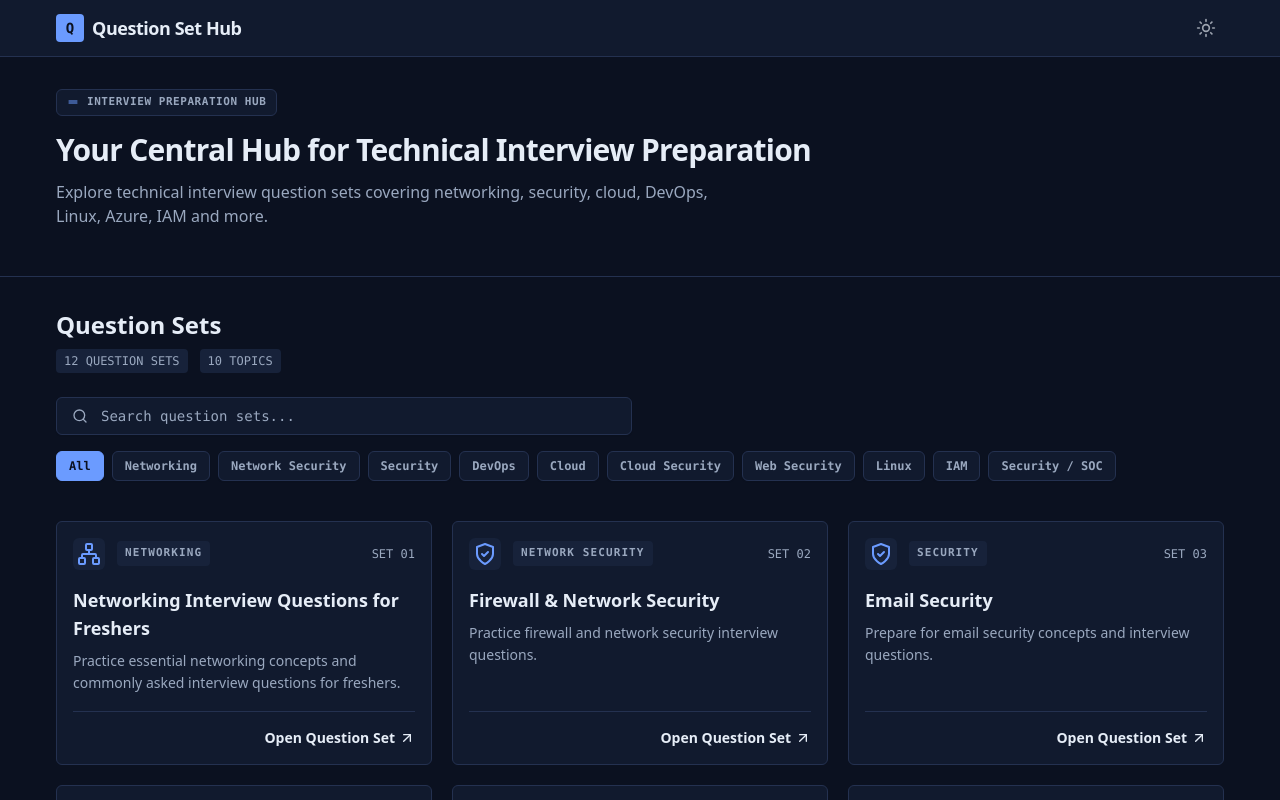
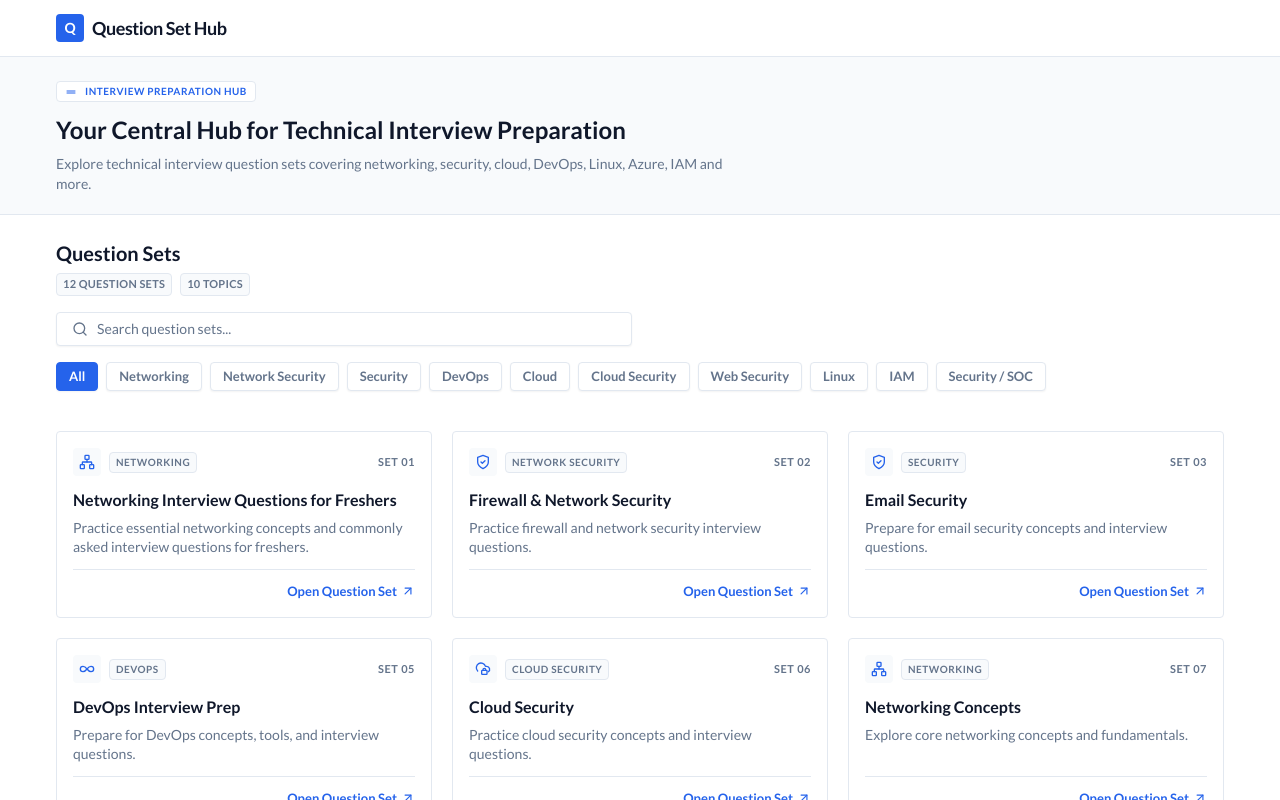
Before and after one commit to Nirmalakhadka18/Question_Set_Hub, a React (Vite) app: page / in a window 1280 px wide. Shown: the top 800 px of the page. Built offline with nearby package versions, Linux system fonts and the light colour scheme.

Commit message:
Apply white Lato design standard

```diff
--- a/index.html
+++ b/index.html
@@ -14,12 +14,11 @@
     <meta name="twitter:description" content="https://question-set-hub.pages.dev/" />
     <title>Question Set Hub | Technical Interview Preparation</title>
     <link rel="canonical" href="https://question-set-hub.pages.dev/" />
-    <script>
-      // Enforce dark technical theme by default
-      document.documentElement.classList.add('dark');
-    </script>
+    <link rel="preconnect" href="https://fonts.googleapis.com">
+    <link rel="preconnect" href="https://fonts.gstatic.com" crossorigin>
+    <link href="https://fonts.googleapis.com/css2?family=Lato:ital,wght@0,300;0,400;0,700;0,900;1,400&display=swap" rel="stylesheet">
   </head>
-  <body class="bg-[var(--bg)] dark:bg-[var(--bg)] text-[var(--fg)] dark:text-[var(--fg)] antialiased">
+  <body class="bg-[var(--bg)] text-[var(--fg)] antialiased font-sans">
     <div id="root"></div>
     <script type="module" src="/src/main.tsx"></script>
   </body>
--- a/src/App.tsx
+++ b/src/App.tsx
@@ -30,14 +30,14 @@ function App() {
       <main>
         <Hero />
 
-        <section id="question-sets" className="py-8">
+        <section id="question-sets" className="pt-6 pb-8">
           <div className="mx-auto max-w-[1600px] px-4 md:px-8 lg:px-12 xl:px-14">
-            <div className="mb-6 flex flex-col md:flex-row md:items-center justify-between gap-4">
+            <div className="mb-4 flex flex-col md:flex-row md:items-center justify-between gap-4">
               <div>
-                <h2 className="text-xl font-bold text-[var(--fg)] sm:text-2xl">Question Sets</h2>
-                <div className="mt-2 flex items-center gap-3 text-xs font-mono text-[var(--fg-muted)]">
-                  <span className="bg-[var(--surface-2)] px-2 py-1 rounded">{questionSets.length} QUESTION SETS</span>
-                  <span className="bg-[var(--surface-2)] px-2 py-1 rounded">{categories.length - 1} TOPICS</span>
+                <h2 className="text-lg font-bold text-[var(--fg)] sm:text-xl">Question Sets</h2>
+                <div className="mt-1.5 flex items-center gap-2 text-[11px] font-bold tracking-wide text-[var(--fg-muted)]">
+                  <span className="bg-[var(--surface-2)] border border-[var(--border)] px-1.5 py-0.5 rounded">{questionSets.length} QUESTION SETS</span>
+                  <span className="bg-[var(--surface-2)] border border-[var(--border)] px-1.5 py-0.5 rounded">{categories.length - 1} TOPICS</span>
                 </div>
               </div>
             </div>
--- a/src/components/CategoryFilter.tsx
+++ b/src/components/CategoryFilter.tsx
@@ -14,10 +14,10 @@ export default function CategoryFilter({ categories, selectedCategory, onSelectC
               key={category}
               onClick={() => onSelectCategory(category)}
               aria-pressed={selectedCategory === category}
-              className={`rounded-md px-3 py-1.5 text-xs font-mono font-semibold transition-colors border focus-visible:outline-none focus-visible:ring-2 focus-visible:ring-offset-2 focus-visible:ring-[var(--accent)] shadow-sm ${
+              className={`rounded px-3 py-1 text-[13px] font-bold transition-colors border focus-visible:outline-none focus-visible:ring-2 focus-visible:ring-offset-2 focus-visible:ring-[var(--accent)] shadow-sm ${
                 selectedCategory === category
-                  ? 'bg-[var(--accent)] border-[var(--accent)] text-[#0b1120] shadow-md focus-visible:ring-offset-[var(--bg)]'
-                  : 'bg-[var(--surface)] border-[var(--border)] text-[var(--fg-muted)] hover:bg-[var(--surface-2)] hover:border-[var(--border)] hover:text-[var(--fg)]'
+                  ? 'bg-[var(--accent)] border-[var(--accent)] text-white shadow-md'
+                  : 'bg-white border-[var(--border)] text-[var(--fg-muted)] hover:bg-[var(--surface-2)] hover:border-[var(--border)] hover:text-[var(--fg)]'
               }`}
             >
               {category}
--- a/src/components/Header.tsx
+++ b/src/components/Header.tsx
@@ -1,59 +1,12 @@
-import { useState, useEffect } from 'react';
-
-const SunIcon = ({ className }: { className?: string }) => (
-  <svg xmlns="http://www.w3.org/2000/svg" width="24" height="24" viewBox="0 0 24 24" fill="none" stroke="currentColor" strokeWidth="2" strokeLinecap="round" strokeLinejoin="round" className={className}><circle cx="12" cy="12" r="4"/><path d="M12 2v2"/><path d="M12 20v2"/><path d="m4.93 4.93 1.41 1.41"/><path d="m17.66 17.66 1.41 1.41"/><path d="M2 12h2"/><path d="M20 12h2"/><path d="m6.34 17.66-1.41 1.41"/><path d="m19.07 4.93-1.41 1.41"/></svg>
-);
-
-const MoonIcon = ({ className }: { className?: string }) => (
-  <svg xmlns="http://www.w3.org/2000/svg" width="24" height="24" viewBox="0 0 24 24" fill="none" stroke="currentColor" strokeWidth="2" strokeLinecap="round" strokeLinejoin="round" className={className}><path d="M12 3a6 6 0 0 0 9 9 9 9 0 1 1-9-9Z"/></svg>
-);
-
-function ThemeToggle() {
-  const [isDark, setIsDark] = useState(false);
-
-  useEffect(() => {
-    const isDarkMode = document.documentElement.classList.contains('dark');
-    setIsDark(isDarkMode);
-  }, []);
-
-  const toggleTheme = () => {
-    const newTheme = !isDark;
-    setIsDark(newTheme);
-    if (newTheme) {
-      document.documentElement.classList.add('dark');
-      localStorage.setItem('theme', 'dark');
-    } else {
-      document.documentElement.classList.remove('dark');
-      localStorage.setItem('theme', 'light');
-    }
-  };
-
-  return (
-    <button
-      onClick={toggleTheme}
-      className="p-2 text-gray-500 hover:text-gray-900 dark:text-gray-400 dark:hover:text-gray-100 rounded-lg transition-colors focus:outline-none focus-visible:ring-2 focus-visible:ring-blue-500"
-      aria-label="Toggle dark mode"
-    >
-      {isDark ? <SunIcon className="h-5 w-5" /> : <MoonIcon className="h-5 w-5" />}
-    </button>
-  );
-}
-
 export default function Header() {
   return (
-    <header className="sticky top-0 z-50 w-full border-b border-[var(--border)] bg-[var(--surface)] transition-colors duration-200">
+    <header className="sticky top-0 z-50 w-full border-b border-[var(--border)] bg-[var(--surface)]">
       <div className="mx-auto flex max-w-[1600px] items-center justify-between px-4 md:px-8 lg:px-12 xl:px-14 h-14">
-        <div className="flex items-center gap-8 lg:gap-12">
-          <div className="flex items-center gap-2">
-            <div className="flex h-7 w-7 items-center justify-center rounded bg-[var(--accent)] text-[#0b1120] font-mono font-bold text-sm">
-              Q
-            </div>
-            <span className="text-lg font-bold text-[var(--fg)] tracking-tight">Question Set Hub</span>
+        <div className="flex items-center gap-2">
+          <div className="flex h-7 w-7 items-center justify-center rounded bg-[var(--accent)] text-white font-bold text-sm">
+            Q
           </div>
-        </div>
-
-        <div className="flex items-center gap-4">
-          <ThemeToggle />
+          <span className="text-lg font-bold text-[var(--fg)] tracking-tight">Question Set Hub</span>
         </div>
       </div>
     </header>
--- a/src/components/Hero.tsx
+++ b/src/components/Hero.tsx
@@ -1,18 +1,18 @@
 export default function Hero() {
   return (
-    <section className="bg-[var(--bg)] pt-8 pb-6 border-b border-[var(--border)]">
+    <section className="bg-[var(--surface-2)] pt-6 pb-5 border-b border-[var(--border)]">
       <div className="mx-auto max-w-[1600px] px-4 md:px-8 lg:px-12 xl:px-14 flex flex-col items-start text-left">
 
-        <div className="inline-flex items-center gap-2 rounded-md border border-[var(--border)] bg-[var(--surface)] px-2.5 py-1 text-[11px] font-mono font-semibold mb-4 uppercase tracking-wider text-[var(--fg-muted)]">
-          <svg width="12" height="12" viewBox="0 0 24 24" fill="none" stroke="currentColor" strokeWidth="2" strokeLinecap="round" strokeLinejoin="round" className="text-[var(--accent)]"><path d="M4 10h16"/><path d="M4 14h16"/></svg>
+        <div className="inline-flex items-center gap-2 rounded border border-[var(--border)] bg-white px-2 py-0.5 text-[10px] font-bold mb-3 uppercase tracking-wider text-[var(--accent)]">
+          <svg width="12" height="12" viewBox="0 0 24 24" fill="none" stroke="currentColor" strokeWidth="2" strokeLinecap="round" strokeLinejoin="round"><path d="M4 10h16"/><path d="M4 14h16"/></svg>
           INTERVIEW PREPARATION HUB
         </div>
 
-        <h1 className="max-w-3xl text-2xl font-bold tracking-tight text-[var(--fg)] sm:text-3xl mb-3">
+        <h1 className="max-w-3xl text-xl font-bold text-[var(--fg)] sm:text-2xl mb-2">
           Your Central Hub for Technical Interview Preparation
         </h1>
 
-        <p className="max-w-2xl text-base text-[var(--fg-muted)] font-medium mb-6">
+        <p className="max-w-2xl text-sm text-[var(--fg-muted)]">
           Explore technical interview question sets covering networking, security, cloud, DevOps, Linux, Azure, IAM and more.
         </p>
       </div>
--- a/src/components/QuestionSetCard.tsx
+++ b/src/components/QuestionSetCard.tsx
@@ -66,7 +66,7 @@ const DefaultIcon = (props: any) => (
 );
 
 const CategoryIcon = ({ category }: { category: string }) => {
-  const props = { className: "w-6 h-6" };
+  const props = { className: "w-4 h-4" };
 
   if (category.includes('Cloud Security')) return <CloudSecurityIcon {...props} />;
   if (category.includes('Network Security') || category.includes('Firewall') || category.includes('SOC')) return <SecurityIcon {...props} />;
@@ -90,38 +90,38 @@ export default function QuestionSetCard({ set }: QuestionSetCardProps) {
       href={set.url}
       target="_blank"
       rel="noopener noreferrer"
-      className="group block flex flex-col justify-between rounded-md border border-[var(--border)] bg-[var(--surface)] p-4 transition-all duration-200 hover:border-[var(--accent)] hover:bg-[var(--surface-2)] focus-visible:outline-none focus-visible:ring-2 focus-visible:ring-[var(--accent)] focus-visible:ring-offset-2 focus-visible:ring-offset-[var(--bg)] cursor-pointer"
+      className="group block flex flex-col justify-between rounded border border-[var(--border)] bg-white p-4 transition-all duration-200 hover:border-[var(--accent)] hover:shadow-sm focus-visible:outline-none focus-visible:ring-2 focus-visible:ring-[var(--accent)] focus-visible:ring-offset-2 focus-visible:ring-offset-[var(--bg)] cursor-pointer"
     >
       <div>
-        <div className="mb-4 flex flex-col items-start gap-3">
-          <div className="flex items-center gap-3 w-full">
-            <div className="flex h-8 w-8 shrink-0 items-center justify-center rounded-md bg-[var(--surface-2)] text-[var(--accent)]">
+        <div className="mb-3 flex flex-col items-start gap-2">
+          <div className="flex items-center gap-2 w-full">
+            <div className="flex h-7 w-7 shrink-0 items-center justify-center rounded bg-[var(--surface-2)] text-[var(--accent)]">
               <CategoryIcon category={set.category} />
             </div>
-            <span className="inline-flex items-center justify-center rounded bg-[var(--surface-2)] px-2 py-1 text-[11px] uppercase tracking-widest font-mono font-semibold text-[var(--fg-muted)]">
+            <span className="inline-flex items-center justify-center rounded bg-[var(--surface-2)] border border-[var(--border)] px-1.5 py-0.5 text-[10px] uppercase tracking-wider font-bold text-[var(--fg-muted)]">
               {set.category}
             </span>
-            <span className="ml-auto font-mono text-xs text-[var(--fg-muted)]">
+            <span className="ml-auto text-[11px] font-bold text-[var(--fg-muted)] tracking-wider">
               SET {set.number}
             </span>
           </div>
         </div>
 
-        <h3 className="text-lg font-bold text-[var(--fg)] mb-2 group-hover:text-[var(--accent)] transition-colors line-clamp-2">
+        <h3 className="text-base font-bold text-[var(--fg)] mb-1.5 group-hover:text-[var(--accent)] transition-colors line-clamp-2">
           {set.title}
         </h3>
 
-        <p className="text-sm text-[var(--fg-muted)] leading-relaxed mb-4 line-clamp-3">
+        <p className="text-sm text-[var(--fg-muted)] leading-snug mb-3 line-clamp-3">
           {set.description}
         </p>
       </div>
 
-      <div className="mt-auto pt-4 border-t border-[var(--border)]">
+      <div className="mt-auto pt-3 border-t border-[var(--border)]">
         <div
-          className="flex items-center justify-end text-sm font-semibold text-[var(--fg)] group-hover:text-[var(--accent)] transition-colors"
+          className="flex items-center justify-end text-[13px] font-bold text-[var(--accent)] transition-colors"
         >
           <span className="flex items-center gap-1">
-            Open Question Set <ArrowUpRightIcon className="h-4 w-4 transition-transform group-hover:-translate-y-0.5 group-hover:translate-x-0.5" />
+            Open Question Set <ArrowUpRightIcon className="h-3.5 w-3.5 transition-transform group-hover:-translate-y-0.5 group-hover:translate-x-0.5" />
           </span>
         </div>
       </div>
--- a/src/components/SearchBar.tsx
+++ b/src/components/SearchBar.tsx
@@ -15,7 +15,7 @@ export default function SearchBar({ value, onChange }: SearchBarProps) {
       </div>
       <input
         type="search"
-        className="block w-full rounded-md border border-[var(--border)] bg-[var(--surface)] py-2 pl-11 pr-4 text-sm text-[var(--fg)] shadow-sm transition-colors focus:border-[var(--accent)] focus:outline-none focus:ring-1 focus:ring-[var(--accent)] font-mono placeholder:text-[var(--fg-muted)]"
+        className="block w-full rounded border border-[var(--border)] bg-white py-1.5 pl-10 pr-3 text-sm text-[var(--fg)] shadow-sm transition-colors focus:border-[var(--accent)] focus:outline-none focus:ring-1 focus:ring-[var(--accent)] placeholder:text-[var(--fg-muted)]"
         placeholder="Search question sets..."
         value={value}
         onChange={(e) => onChange(e.target.value)}
--- a/src/index.css
+++ b/src/index.css
@@ -14,36 +14,21 @@
 
 @layer base {
   :root {
-    --bg: #f6f8fb;
-    --surface: #fff;
-    --surface-2: #f1f4f9;
-    --border: #e3e8ef;
+    --bg: #ffffff;
+    --surface: #ffffff;
+    --surface-2: #f8fafc;
+    --border: #e2e8f0;
     --fg: #0f172a;
-    --fg-muted: #526077;
+    --fg-muted: #64748b;
     --accent: #2563eb;
-    --accent-fg: #fff;
-    --scroll-thumb: #c9d2df;
-    --scroll-thumb-hover: #9eabbe;
-  }
-  .dark {
-    --bg: #0b1120;
-    --surface: #111a2e;
-    --surface-2: #17223a;
-    --border: #243150;
-    --fg: #e6edf7;
-    --fg-muted: #9aa8bf;
-    --accent: #6b9bff;
-    --accent-fg: #0b1120;
-    --scroll-thumb: #2a3857;
-    --scroll-thumb-hover: #40527a;
+    --accent-fg: #ffffff;
+    --scroll-thumb: #cbd5e1;
+    --scroll-thumb-hover: #94a3b8;
   }
 }
 
 body {
   margin: 0;
-  font-family: -apple-system, BlinkMacSystemFont, 'Segoe UI', 'Roboto', 'Oxygen',
-    'Ubuntu', 'Cantarell', 'Fira Sans', 'Droid Sans', 'Helvetica Neue',
-    sans-serif;
   -webkit-font-smoothing: antialiased;
   -moz-osx-font-smoothing: grayscale;
 }
--- a/tailwind.config.js
+++ b/tailwind.config.js
@@ -6,7 +6,11 @@ export default {
   ],
   darkMode: 'class',
   theme: {
-    extend: {},
+    extend: {
+      fontFamily: {
+        sans: ['Lato', 'sans-serif'],
+      },
+    },
   },
   plugins: [],
 }
```
